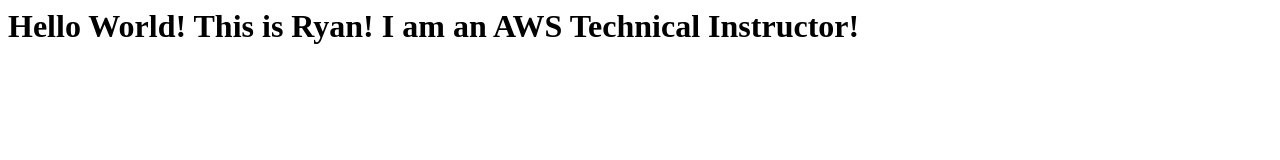
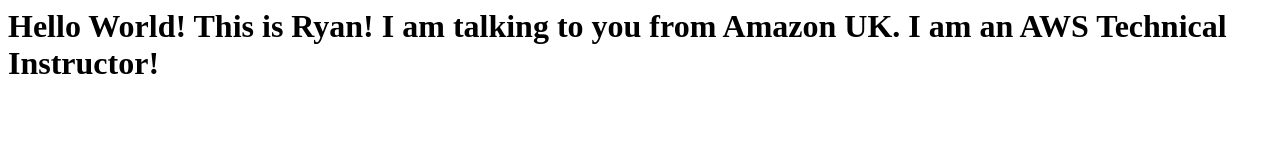
Before and after one commit to ryankaohsiung/phpebdemo, a plain HTML site: page index.html in a window 1280 px wide. Drawn offline with Linux system fonts and the light colour scheme.

Commit message:
index file modified

```diff
--- a/index.html
+++ b/index.html
@@ -1 +1 @@
-<h1>Hello World!  This is Ryan! I am an AWS Technical Instructor!</h1>
+<h1>Hello World!  This is Ryan! I am talking to you from Amazon UK.  I am an AWS Technical Instructor!</h1>
```
